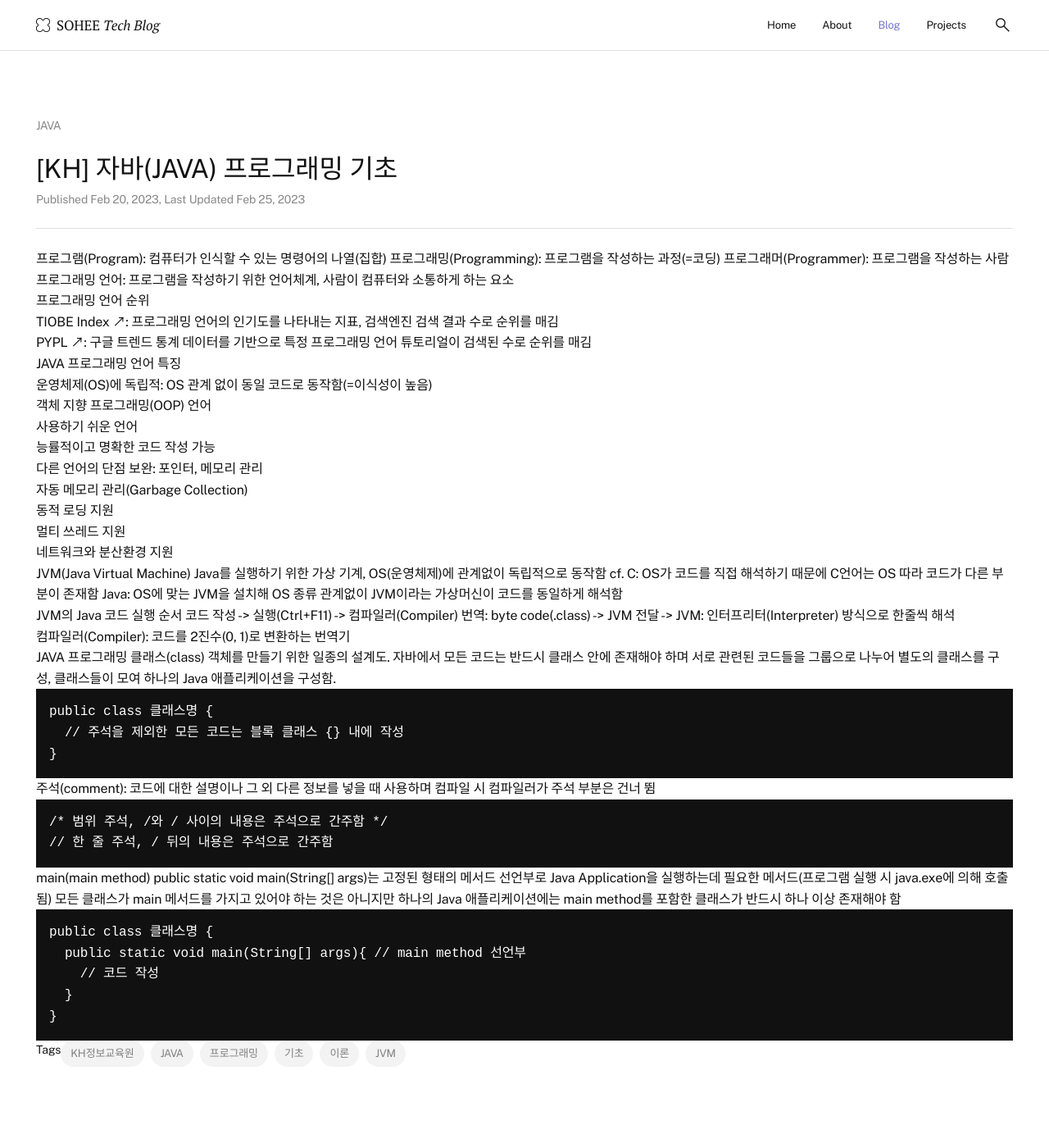
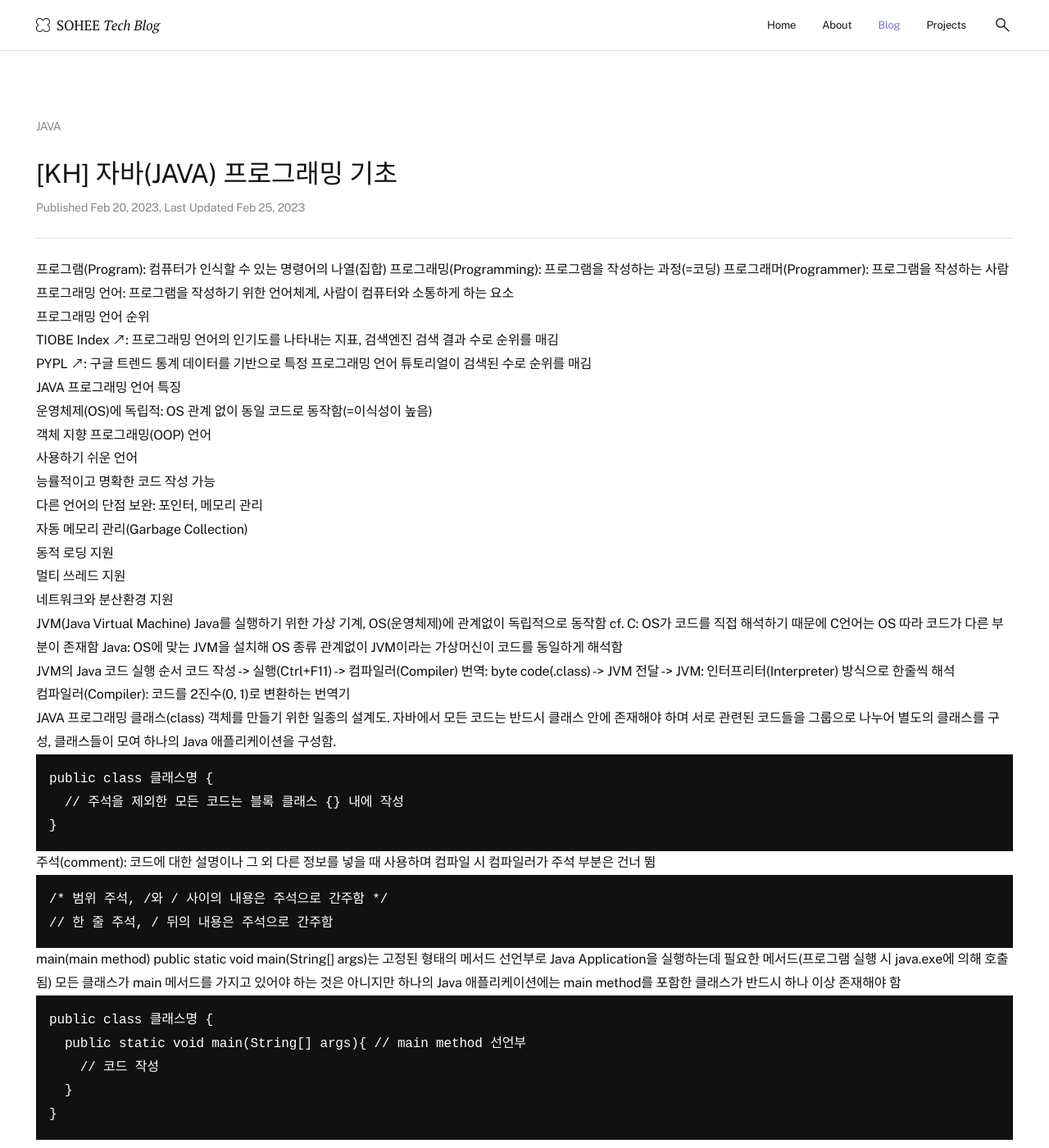
Before and after one commit to soheetech/soheetech.github.io, a Jekyll site: the page built from _posts/2023-02-25-kh-01-basic.md, in a window 1280 px wide and 1400 px high. Shown: the whole window at 82% size. Built offline with Jekyll 4.4.1, drawn with Linux system fonts in a browser that asks for light colours.

Commit message:
Update post.css

```diff
--- a/assets/css/post.css
+++ b/assets/css/post.css
@@ -29,6 +29,8 @@
 
 /* post detail - meta */
 
+.page-post { line-height: 1.8; }
+
 .page-post .post-meta {
   padding-bottom: var(--size-50);
   margin-bottom: var(--size-50);
@@ -40,7 +42,11 @@
 
 .page-post .post-title { font-size: 32px; }
 
-
+.page-post .w-post-tags {
+  padding-top: var(--size-50);
+  margin-top: var(--size-50);
+  border-top: 1px dashed var(--color-gray);
+}
 
 /* post detail - contents */
 
```
